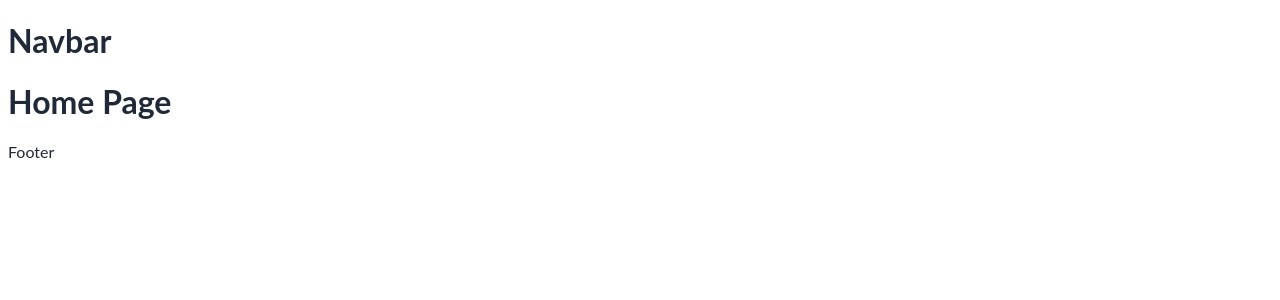
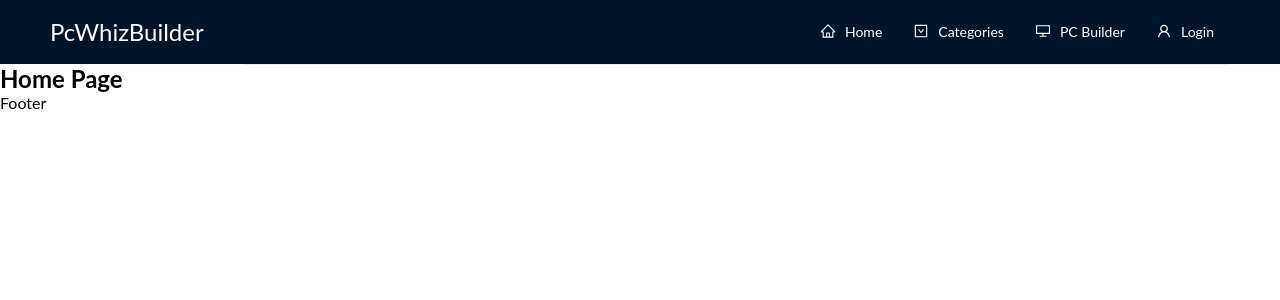
Before and after one commit to Programmer-Mehadi/pc-whiz-builder, a Next.js app: page / in a window 1280 px wide. Shown: the top 300 px of the page. Built offline with nearby package versions, Linux system fonts and the light colour scheme.

Commit message:
Navbar design done.

```diff
--- a/src/components/layout/RootLayout.js
+++ b/src/components/layout/RootLayout.js
@@ -1,11 +1,13 @@
 import Footer from "../shared/Footer/Footer";
 import Navbar from "../shared/Navbar/Navbar";
 
-const RootLayout = ({children }) => {
+const RootLayout = ({ children }) => {
   return (
     <>
       <Navbar></Navbar>
-      {children}
+      <section className="max-w-screen">
+        {children}
+      </section>
       <Footer></Footer>
 
     </>
--- a/src/components/shared/Navbar/Navbar.js
+++ b/src/components/shared/Navbar/Navbar.js
@@ -1,10 +1,71 @@
+import { DesktopOutlined, DownSquareOutlined, HomeOutlined, UnorderedListOutlined, UserOutlined } from '@ant-design/icons';
+import { Layout, Menu } from 'antd';
+const { SubMenu } = Menu;
+const { Header } = Layout;
 
 const Navbar = () => {
+  const itemCategories = [
+    'CPU / Processor',
+    'Motherboard',
+    'RAM',
+    'Power Supply Unit',
+    'Storage Device',
+    'Monitor',
+    'Others',
+  ];
+  const showDropDown = () => {
+    document.querySelector('.dropdown').classList.toggle('hidden');
+  }
   return (
-    <div>
-     <h1>Navbar</h1>
-    </div>
-  )
-}
+    <Layout className="layout navbar_layout">
+      <Header className='flex justify-between gap-10 items-center'>
+        <div className="logo text-white text-2xl">
+          PcWhizBuilder
+        </div>
+        <Menu className='hidden lg:flex justify-end flex-1 ml-auto text-white' theme="" mode="horizontal" defaultSelectedKeys={['1']}>
+          <Menu.Item key="1" icon={<HomeOutlined />}>
+            Home
+          </Menu.Item>
+          <SubMenu key="2" icon={<DownSquareOutlined />} title="Categories">
+            {
+              itemCategories.map((item, index) => (
+                <Menu.Item className='hover:bg-slate-200' key={`2-${index + 1}`}>{item}</Menu.Item>
+              ))
+            }
+          </SubMenu>
+          <Menu.Item key="2" icon={<DesktopOutlined />}>
+            PC Builder
+          </Menu.Item>
+          <Menu.Item key="3" icon={<UserOutlined />}>
+            Login
+          </Menu.Item>
+        </Menu>
+        <div className='lg:hidden relative flex items-center'>
+          <div onClick={showDropDown}>
+            <UnorderedListOutlined className='text-white text-2xl' />
+          </div>
+          <Menu className='dropdown hidden absolute top-[70px] left-[-100px] rounded-[8px] bg-white border-[1px] border-slate-800 shadow' theme="" mode="vertical" defaultSelectedKeys={['1']}>
+            <Menu.Item className='hover:bg-slate-200' key="1" icon={<HomeOutlined />}>
+              Home
+            </Menu.Item>
+            <SubMenu key="2" icon={<DownSquareOutlined />} title="Categories">
+              {
+                itemCategories.map((item, index) => (
+                  <Menu.Item className='hover:bg-slate-200' key={`2-${index + 1}`}>{item}</Menu.Item>
+                ))
+              }
+            </SubMenu>
+            <Menu.Item className='hover:bg-slate-200' key="2" icon={<DesktopOutlined />}>
+              PC Builder
+            </Menu.Item>
+            <Menu.Item className='hover:bg-slate-200' key="3" icon={<UserOutlined />}>
+              Login
+            </Menu.Item>
+          </Menu>
+        </div>
+      </Header>
+    </Layout>
+  );
+};
 
-export default Navbar
+export default Navbar;
--- a/src/styles/globals.css
+++ b/src/styles/globals.css
@@ -4,6 +4,12 @@
 
 @import url("https://fonts.googleapis.com/css2?family=Lato:ital,wght@0,100;0,300;0,400;0,700;0,900;1,100;1,300;1,400;1,700;1,900&family=Roboto:ital,wght@0,100;0,300;0,400;0,500;0,700;0,900;1,100;1,300;1,400;1,500;1,700;1,900&display=swap");
 
-*{
-    font-family: 'Lato', sans-serif;
+* {
+  font-family: "Lato", sans-serif;
+  margin: 0;
+  padding: 0;
 }
+
+.navbar_layout .ant-menu-submenu-arrow {
+  display: none;
+}
--- a/tailwind.config.js
+++ b/tailwind.config.js
@@ -14,7 +14,7 @@ module.exports = {
       },
     },
   },
-  plugins: [require("daisyui")],
+  // plugins: [require("daisyui")],
   corePlugins: {
     preflight: false,
   },
```
